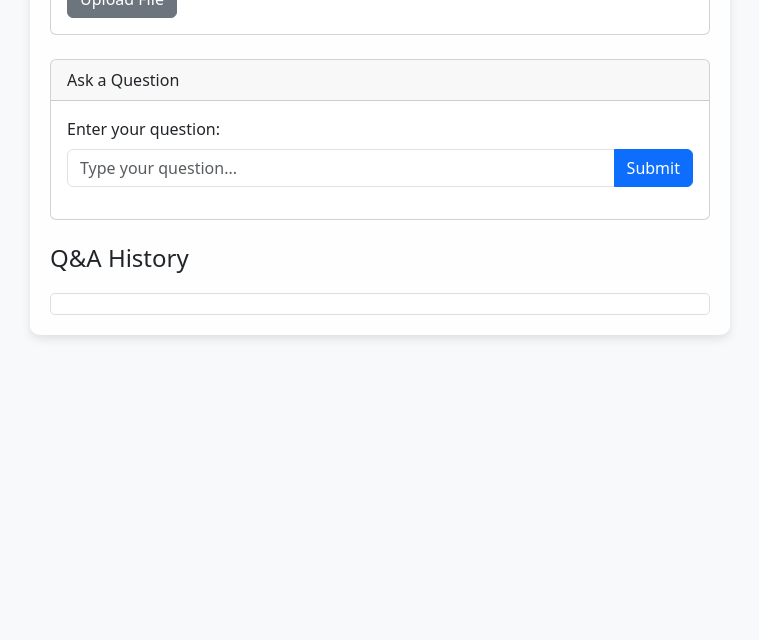
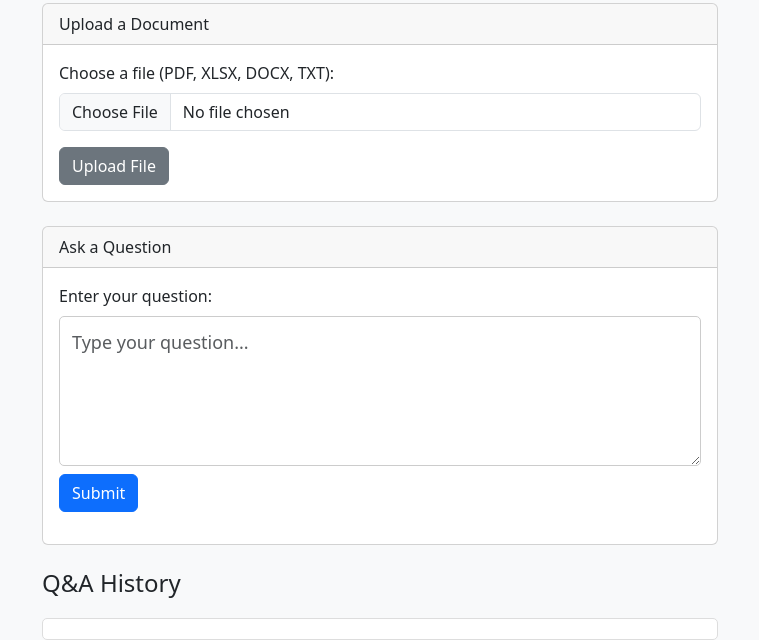
Before and after one commit to bhawanaa/my-chatbot, a Flask app: page / in a window 1280 px wide. Shown: the part 296-936 px from the top of the page, without its empty margins (260-1019 px from the left). Before the commit the page ends 635 px from the top, so only its background shows below. Run offline with Flask 3, Linux system fonts and the light colour scheme; some libraries are stand-ins or nearby versions.

Commit message:
NA - updated index file for description

```diff
--- a/templates/index.html
+++ b/templates/index.html
@@ -5,24 +5,16 @@
     <meta charset="UTF-8" />
     <link rel="icon" href="/static/favicon.ico" type="image/x-icon">
     <meta name="viewport" content="width=device-width, initial-scale=1.0" />
-    <title>Tori Veloci QA</title>
+    <title>Veloci AI</title>
     <link href="https://cdn.jsdelivr.net/npm/bootstrap@5.3.0/dist/css/bootstrap.min.css" rel="stylesheet" />
     <style>
         body {
-            background-image: url('https://via.placeholder.com/1920x1080'); /* Replace with your image URL */
-            background-size: cover;
-            background-repeat: no-repeat;
-            background-attachment: fixed;
             background-color: #f8f9fa;
         }
 
         .container {
             max-width: 700px;
             margin-top: 50px;
-            background: rgba(255, 255, 255, 0.8); /* Add a slight opacity to the background */
-            padding: 20px;
-            border-radius: 10px;
-            box-shadow: 0 4px 10px rgba(0, 0, 0, 0.1);
         }
 
         .chat-box {
@@ -56,7 +48,18 @@
             border: none;
         }
 
-        textarea {
+        /* Make the question textarea larger and the font bigger */
+        #question {
+            min-height: 150px;
+            font-size: 18px;
+            resize: vertical;
+            padding: 12px;
+            border: 1px solid #ccc;
+            border-radius: 5px;
+        }
+
+        /* Adjust answer textareas separately if needed */
+        textarea.answer {
             resize: none;
             overflow: hidden;
             min-height: 50px;
@@ -68,7 +71,10 @@
 
 <body>
     <div class="container">
-        <h2 class="text-center mb-4">Tori Veloci Q&A</h2>
+        <!-- Replace heading with logo if needed; here we leave the heading as is for context -->
+        <div class="text-center mb-4">
+            <img src="/static/logo.png" alt="Veloci AI Logo" style="max-width: 300px;">
+        </div>
 
         <!-- File Upload Form -->
         <div class="card mb-4">
@@ -92,11 +98,10 @@
                 <form id="qa-form">
                     <div class="mb-3">
                         <label for="question" class="form-label">Enter your question:</label>
-                        <div class="input-group">
-                            <input type="text" id="question" name="question" class="form-control"
-                                placeholder="Type your question..." required />
-                            <button type="submit" class="btn btn-primary">Submit</button>
-                        </div>
+                        <!-- Updated textarea with increased size and larger font -->
+                        <textarea id="question" name="question" class="form-control" placeholder="Type your question..."
+                            required></textarea>
+                        <button type="submit" class="btn btn-primary mt-2">Submit</button>
                     </div>
                 </form>
             </div>
@@ -124,13 +129,20 @@
                         $("#file").val(""); // Clear the file input
                     },
                     error: function (xhr) {
-                        let errMsg =
-                            xhr.responseJSON && xhr.responseJSON.error
-                                ? xhr.responseJSON.error
-                                : "Error uploading file.";
+                        let errMsg = xhr.responseJSON && xhr.responseJSON.error ? xhr.responseJSON.error : "Error uploading file.";
                         alert(errMsg);
                     },
                 });
+            });
+
+            // Capture keydown on the question textarea
+            $("#question").keydown(function (event) {
+                // If Enter is pressed without Shift, submit the form.
+                if (event.key === "Enter" && !event.shiftKey) {
+                    event.preventDefault(); // Prevent a newline
+                    $("#qa-form").submit(); // Trigger form submission
+                }
+                // Otherwise, allow the default behavior (Shift+Enter inserts a newline).
             });
 
             // Handle Q&A form submission
@@ -143,13 +155,10 @@
                     data: { question: questionText },
                     success: function (response) {
                         appendQA(questionText, response.answer);
-                        $("#question").val(""); // Clear the question input
+                        $("#question").val(""); // Clear the question textarea
                     },
                     error: function (xhr) {
-                        let errMsg =
-                            xhr.responseJSON && xhr.responseJSON.error
-                                ? xhr.responseJSON.error
-                                : "Error processing request.";
+                        let errMsg = xhr.responseJSON && xhr.responseJSON.error ? xhr.responseJSON.error : "Error processing request.";
                         alert(errMsg);
                     },
                 });
```
